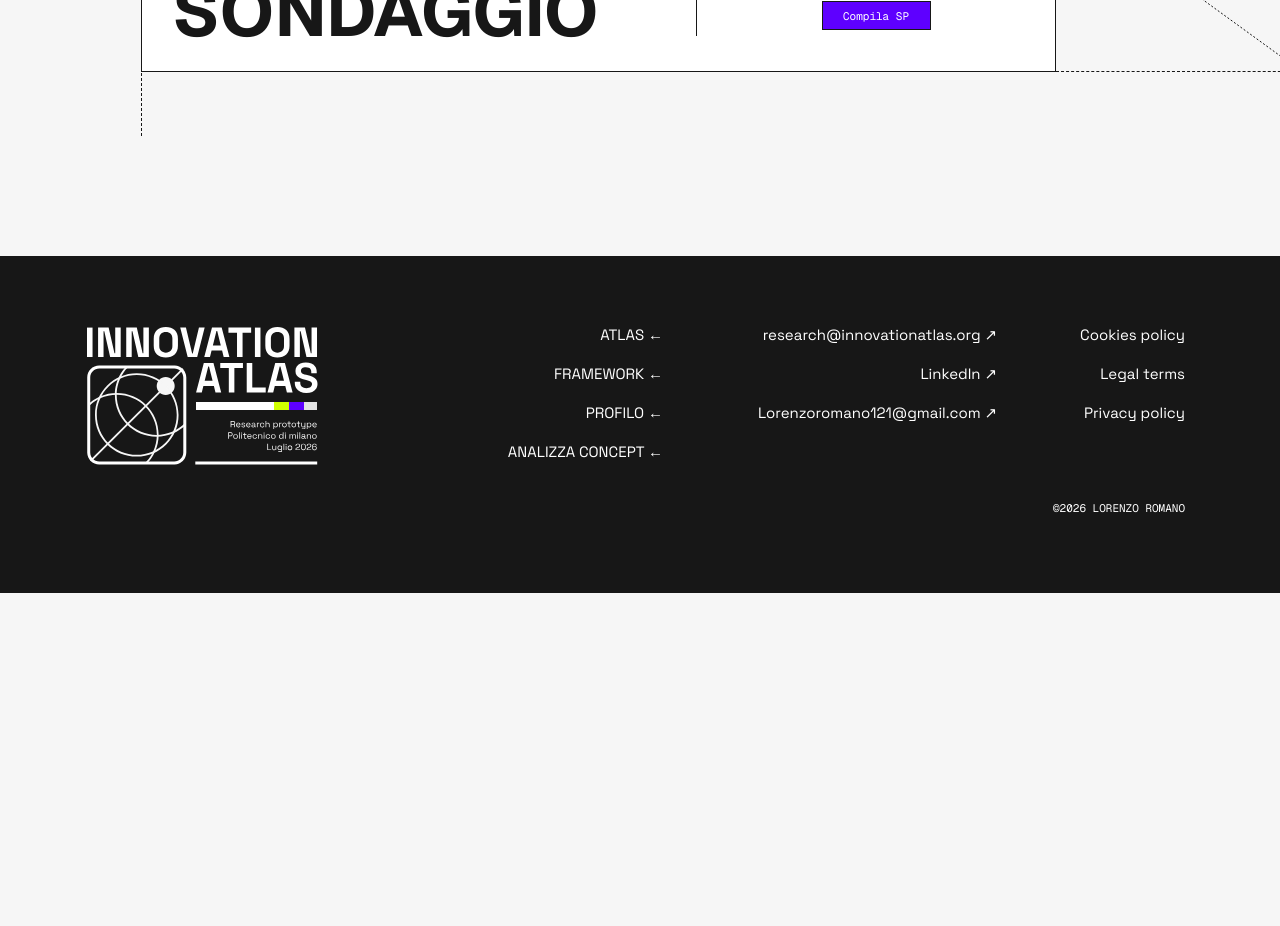
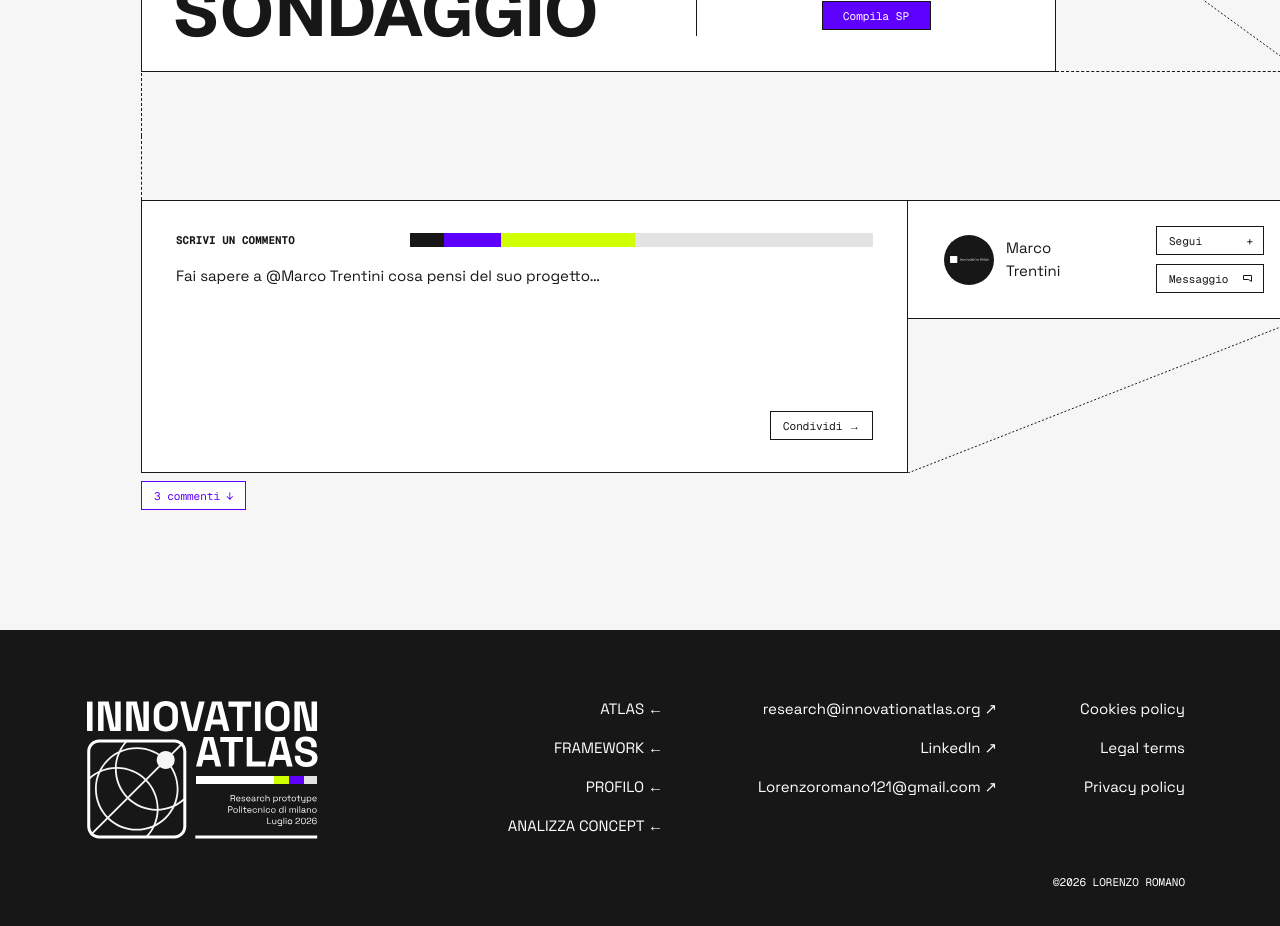
Before and after one commit to Crazyback2/innovation-atlas, a Next.js app: page /concept/cubit in a window 1280 px wide. Shown: the part 1420-2346 px from the top of the page. Before the commit the page ends 2013 px from the top, so only its background shows below. Built offline with nearby package versions, Linux system fonts and the light colour scheme.

Commit message:
Concept detail: comments block (textarea + author card + diagonal construction)

```diff
--- /dev/null
+++ b/app/components/ConceptComments.tsx
@@ -0,0 +1,178 @@
+"use client";
+
+import { useState } from "react";
+import type { Concept } from "@/src/data/concepts";
+
+interface Props {
+  concept: Concept;
+}
+
+const PROFILE_BTN =
+  "flex h-[29px] w-[108px] items-center justify-between border border-fg-primary bg-bg-elevated pl-[12px] pr-[10px] pt-[8px] pb-[7px] font-mono text-metadata text-fg-primary leading-none";
+
+const BORDERED_BTN =
+  "flex h-[29px] shrink-0 items-center gap-[10px] border border-fg-primary bg-bg-elevated px-[12px] pt-[8px] pb-[7px] font-mono text-metadata text-fg-primary leading-none";
+
+const ROW_H = 273;
+const COMMENT_W = 767;
+const PROFILE_H = 119;
+
+const COLOR_BAR_SEGMENTS = [
+  { w: 34, color: "bg-fg-primary" },
+  { w: 57, color: "bg-accent-secondary" },
+  { w: 134, color: "bg-accent-primary" },
+  { w: 238, color: "bg-accent-tertiary" },
+] as const;
+
+function MessageIcon() {
+  return (
+    <svg
+      width="11"
+      height="11"
+      viewBox="0 0 11 11"
+      fill="none"
+      xmlns="http://www.w3.org/2000/svg"
+      aria-hidden="true"
+      className="shrink-0"
+    >
+      <path
+        d="M1.5 1.5H9.5V7.5L6.5 5.5H1.5V1.5Z"
+        stroke="currentColor"
+        strokeWidth="1"
+        strokeLinejoin="round"
+      />
+    </svg>
+  );
+}
+
+function splitAuthorName(name: string) {
+  const spaceIndex = name.indexOf(" ");
+  if (spaceIndex === -1) return { first: name, last: null };
+  return {
+    first: name.slice(0, spaceIndex),
+    last: name.slice(spaceIndex + 1),
+  };
+}
+
+export default function ConceptComments({ concept }: Props) {
+  const [comment, setComment] = useState("");
+  const { first: authorFirst, last: authorLast } = splitAuthorName(
+    concept.author.name,
+  );
+
+  return (
+    <div className="relative w-[1160px]">
+      <div
+        className="pointer-events-none absolute left-0 top-0 h-[64px] border-l border-dashed border-fg-primary"
+        aria-hidden="true"
+      />
+      <div
+        className="pointer-events-none absolute right-0 top-0 h-[64px] border-r border-dashed border-fg-primary"
+        aria-hidden="true"
+      />
+
+      <div className="h-[64px]" aria-hidden="true" />
+
+      <div className="relative flex h-[273px]">
+        <div className="flex h-full w-[767px] shrink-0 flex-col border border-fg-primary bg-bg-elevated">
+          <div className="flex items-center gap-[16px] px-[34px] pt-[31px]">
+            <p className="shrink-0 font-mono text-metadata font-bold uppercase leading-normal text-fg-primary">
+              Scrivi un commento
+            </p>
+            <div className="flex h-[14px] min-w-0 flex-1 items-stretch justify-end">
+              <div className="flex h-full">
+                {COLOR_BAR_SEGMENTS.map((seg) => (
+                  <div
+                    key={seg.w}
+                    className={`h-full ${seg.color}`}
+                    style={{ width: seg.w }}
+                    aria-hidden="true"
+                  />
+                ))}
+              </div>
+            </div>
+          </div>
+
+          <textarea
+            value={comment}
+            onChange={(e) => setComment(e.target.value)}
+            placeholder={`Fai sapere a @${concept.author.name} cosa pensi del suo progetto…`}
+            className="mt-[16px] min-h-0 flex-1 resize-none border-none bg-transparent px-[34px] font-sans text-body leading-normal text-fg-primary outline-none placeholder:text-fg-primary"
+          />
+
+          <div className="flex justify-end px-[34px] pb-[32px]">
+            <button type="button" className={BORDERED_BTN}>
+              Condividi →
+            </button>
+          </div>
+        </div>
+
+        <div className="h-full w-[393px] shrink-0">
+          <div className="flex h-[119px] items-center border border-l-0 border-fg-primary bg-bg-elevated px-[36px]">
+            <div className="flex size-[50px] shrink-0 items-center justify-center overflow-hidden rounded-full bg-fg-primary">
+              {/* eslint-disable-next-line @next/next/no-img-element */}
+              <img
+                src="/logo-header.svg"
+                alt=""
+                width={39}
+                height={39}
+                className="max-w-none brightness-0 invert"
+                aria-hidden="true"
+              />
+            </div>
+
+            <div className="ml-[12px] min-w-0 flex-1 text-left">
+              <p className="font-sans text-body leading-normal text-fg-primary">
+                {authorFirst}
+                {authorLast && (
+                  <>
+                    <br />
+                    {authorLast}
+                  </>
+                )}
+              </p>
+            </div>
+
+            <div className="ml-auto flex shrink-0 flex-col gap-[9px]">
+              <button type="button" className={PROFILE_BTN}>
+                <span>Segui</span>
+                <span aria-hidden="true">+</span>
+              </button>
+              <button type="button" className={PROFILE_BTN}>
+                <span>Messaggio</span>
+                <MessageIcon />
+              </button>
+            </div>
+          </div>
+        </div>
+
+        <svg
+          viewBox={`0 0 1160 ${ROW_H}`}
+          preserveAspectRatio="none"
+          className="pointer-events-none absolute inset-0 size-full text-fg-primary"
+          aria-hidden="true"
+        >
+          <line
+            x1={COMMENT_W}
+            y1={ROW_H}
+            x2={1160}
+            y2={PROFILE_H}
+            stroke="currentColor"
+            strokeWidth="1"
+            strokeDasharray="2 2"
+            vectorEffect="non-scaling-stroke"
+          />
+        </svg>
+      </div>
+
+      <div className="mt-[8px]">
+        <button
+          type="button"
+          className="flex h-[29px] items-center gap-[10px] border border-accent-secondary bg-bg-elevated px-[12px] pt-[8px] pb-[7px] font-mono text-metadata text-accent-secondary leading-none"
+        >
+          3 commenti ↓
+        </button>
+      </div>
+    </div>
+  );
+}
--- a/app/concept/[id]/page.tsx
+++ b/app/concept/[id]/page.tsx
@@ -6,6 +6,7 @@ import ConceptHero from "@/app/components/ConceptHero";
 import ConceptStats from "@/app/components/ConceptStats";
 import ConceptQuadrant from "@/app/components/ConceptQuadrant";
 import ConceptSurveyCTA from "@/app/components/ConceptSurveyCTA";
+import ConceptComments from "@/app/components/ConceptComments";
 import { concepts } from "@/src/data/concepts";
 
 type PageProps = {
@@ -56,6 +57,7 @@ export default async function ConceptPage({ params }: PageProps) {
             <ConceptStats concept={concept} />
             <ConceptQuadrant concept={concept} />
             <ConceptSurveyCTA concept={concept} />
+            <ConceptComments concept={concept} />
           </div>
         </section>
       </main>
```
